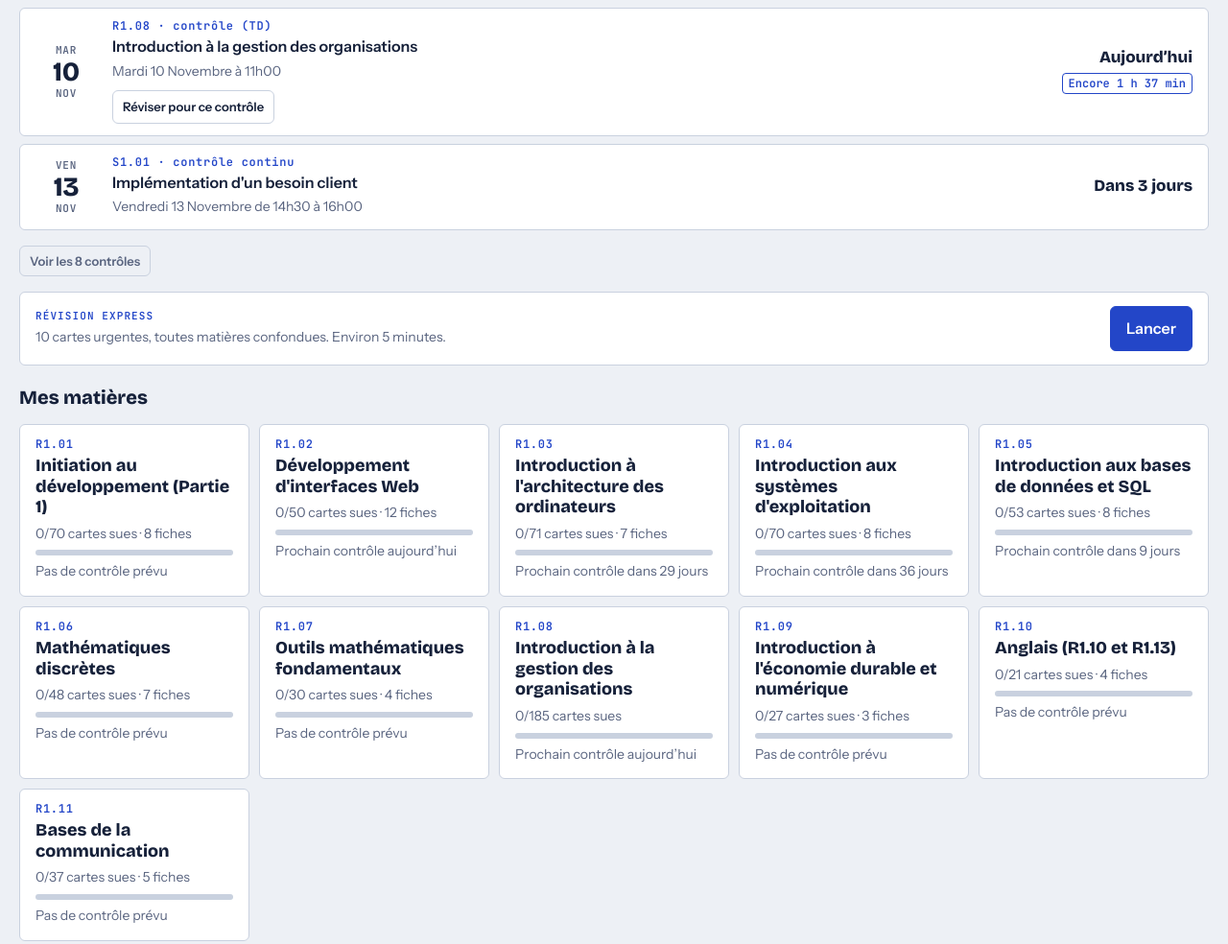
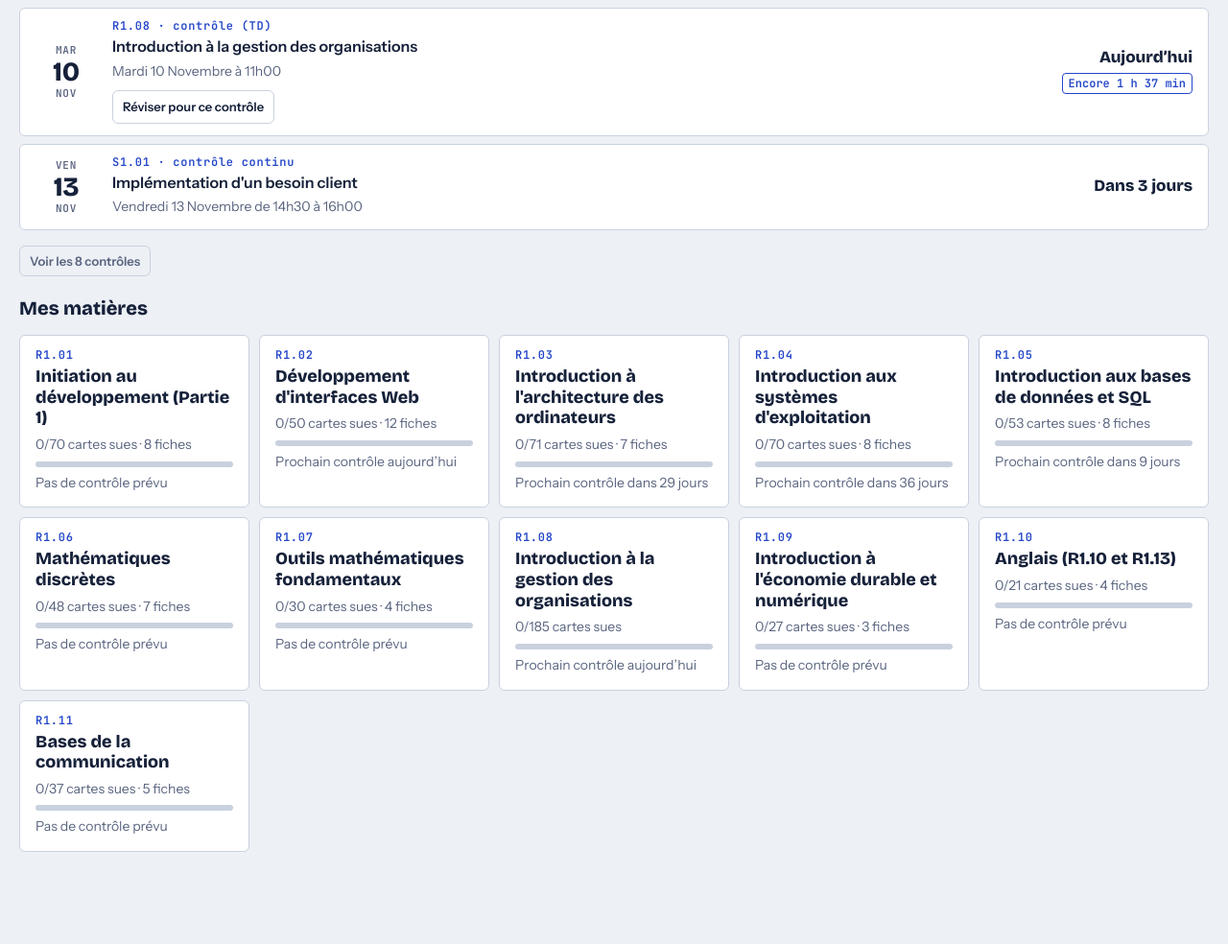
Before and after one commit to gaeldufourcq/gaeldufourcq.github.io, a plain HTML site: page index.html in a window 1280 px wide. Shown: the part 946-1930 px from the top of the page at 96% size. After the commit the page ends 1894 px from the top, so only its background shows below. Drawn offline with nearby package versions, Linux system fonts and the light colour scheme; no server answers.

Commit message:
Accueil : retrait de la révision express dans Aperçu
Co-Authored-By: Claude Opus 5.5 <noreply@anthropic.com>
Claude-Session: https://claude.ai/code/session_011ShTE9RjaEuCcc3ZWqwno8

```diff
--- a/index.html
+++ b/index.html
@@ -1287,7 +1287,6 @@ function renderHome(){
       <div class="grpbar">${groupPicker()}<span class="grpnote">${esc(groupNote(false))}</span></div>
       <div class="hlist">${(showAll?rowList:rowList.slice(0,3)).join('')||'<div class="empty">Aucun contrôle prévu.</div>'}</div>
       ${rowList.length>3?`<button class="linkbtn small" id="all-exams">${showAll?'Afficher seulement les 3 prochains':`Voir les ${rowList.length} contrôles`}</button>`:''}
-      <div class="stats">${express}</div>
       <h2 class="hh">Mes matières</h2>
       <div class="hgrid">${tiles}</div>`,
     revision:`<div class="stats"><div class="act3">${express.replace('stat wide xgo','stat xgo')}
```
